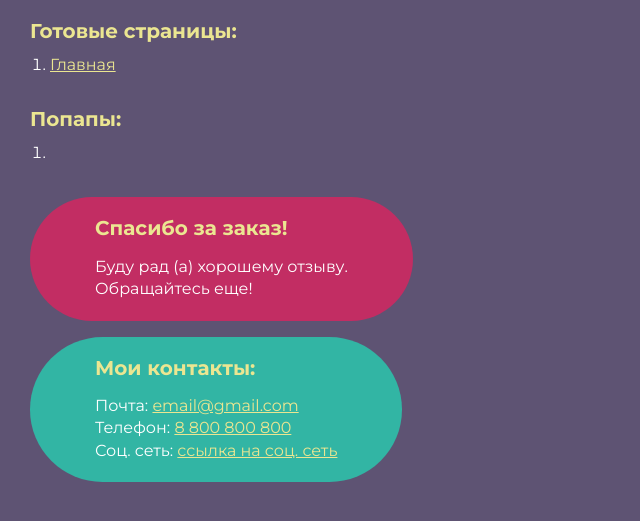
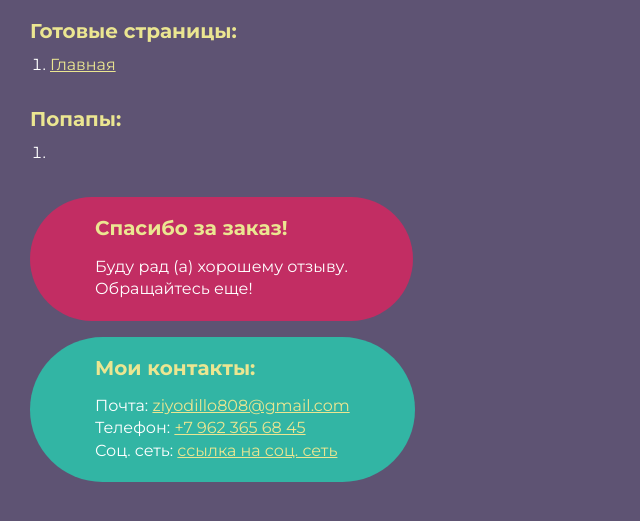
Before and after one commit to ZiyodulloRakhmonberdiev/test__triafly, a plain HTML site: page index.html in a window 1280 px wide. Shown: the part 115-636 px from the top of the page, without its empty margins (0-640 px from the left). Drawn offline with Linux system fonts and the light colour scheme.

Commit message:
Update index.html

```diff
--- a/index.html
+++ b/index.html
@@ -28,9 +28,9 @@
 		</div>
 		<div class="rootpage__contacts">
 			<h2>Мои контакты:</h2>
-			<p>Почта: <a href="mailto:email@gmail.com">email@gmail.com</a></p>
-			<p>Телефон: <a href="tel:8800800800">8 800 800 800</a></p>
-			<p>Соц. сеть: <a href="">ссылка на соц. сеть</a></p>
+			<p>Почта: <a href="mailto:ziyodillo808@gmail.com">ziyodillo808@gmail.com</a></p>
+			<p>Телефон: <a href="tel:89623656845">+7 962 365 68 45</a></p>
+			<p>Соц. сеть: <a href="https://t.me/ziyodillo808">ссылка на соц. сеть</a></p>
 		</div>
 	</div>
 </body>
```
